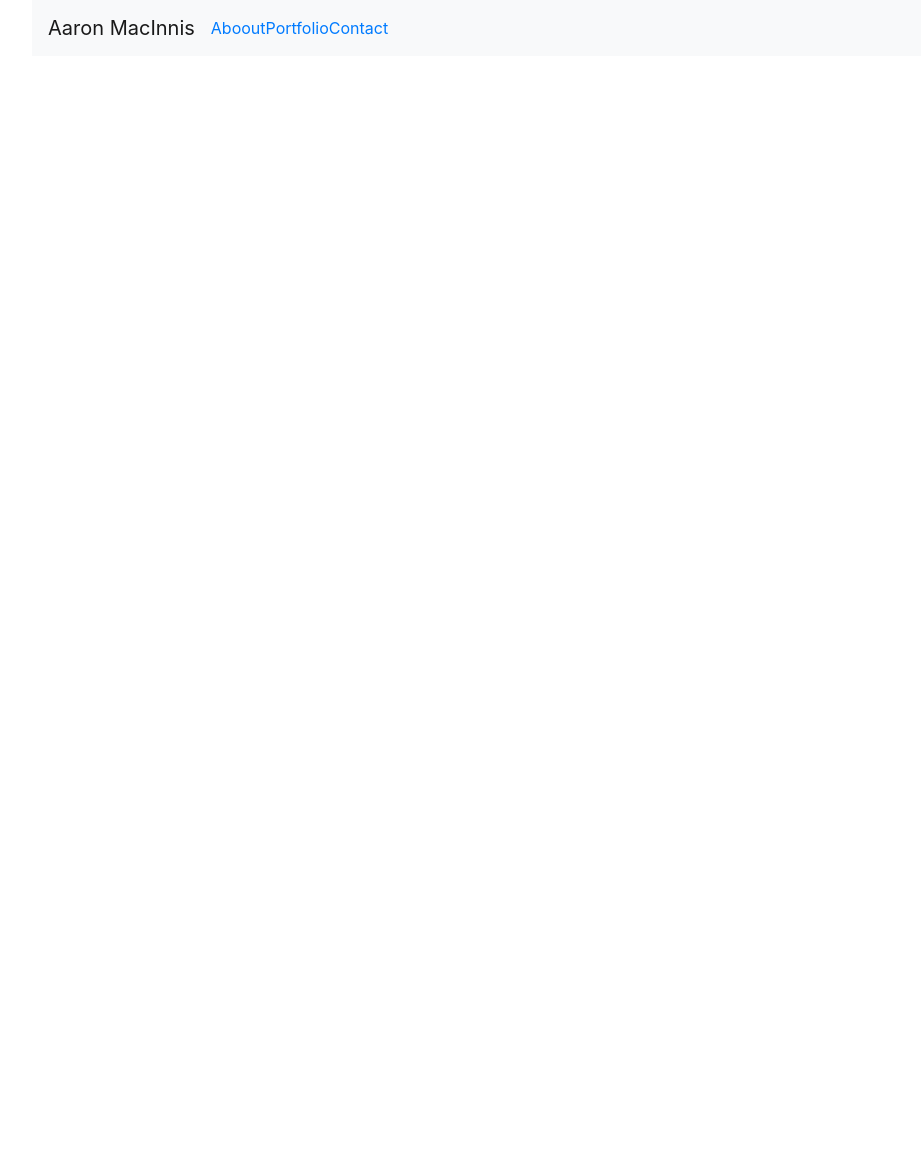
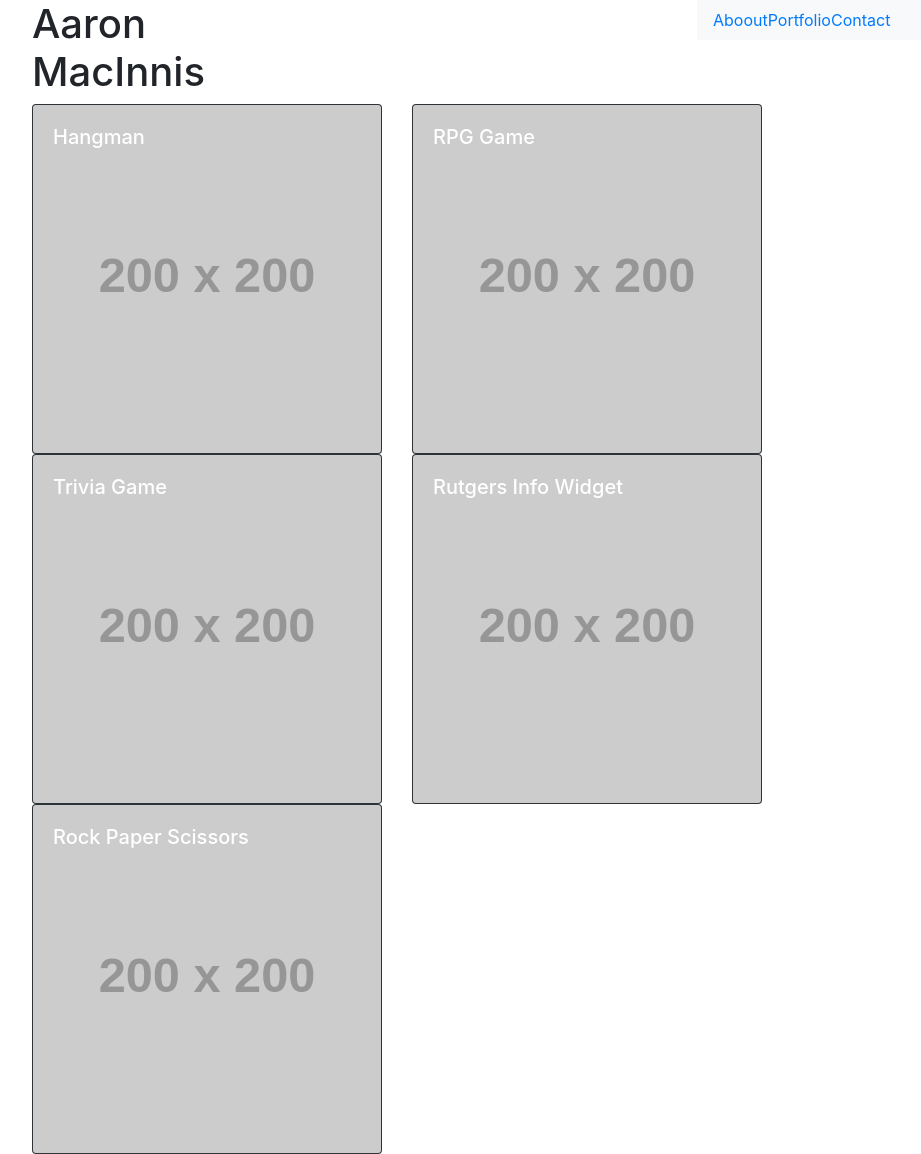
Before and after one commit to Ironam1/Bootstrap-Portfolio, a plain HTML site: page portfolio.html in a window 1280 px wide. Shown: the whole page, without its empty margins (53-974 px from the left). Before the commit the page ends 800 px from the top, so only its background shows below. Drawn offline with nearby package versions, Linux system fonts and the light colour scheme; placeholder pictures from the web are drawn by us.

Commit message:
finished, not styled

```diff
--- a/portfolio.html
+++ b/portfolio.html
@@ -13,8 +13,19 @@
 
     <div class="container">
 
-            <nav class="navbar navbar-expand-lg navbar-light bg-light">
-                    <a class="navbar-brand" href="#">Aaron MacInnis</a>
+        <div class="row">
+
+            <div class="col-md-3">
+                <h1>Aaron MacInnis</h1>
+            </div>
+
+            <div class="col-md-4"></div>
+
+            <div class="col-md-4">
+
+                <nav class="navbar navbar-expand-lg navbar-light bg-light">
+
+                <!-- <a class="navbar-brand" href="#">Aaron MacInnis</a> -->
 
                     <a href="index.html">Aboout</a>
                     <a href="portfolio.html">Portfolio</a>
@@ -22,11 +33,77 @@
 
                 </nav>
 
-    </div>
+            </div>
+
+        </div>
+</div>
 
     <div class="container">
 
+        <div class="row">
 
+            <div class="col-md-4">
+                <div class="card bg-dark text-white">
+                    <img src="https://via.placeholder.com/200" class="card-img" alt="...">
+                    <div class="card-img-overlay">
+                      <h5 class="card-title">Hangman</h5>
+
+                    </div>
+                  </div>
+
+            </div>
+
+            <div class="col-md-4">
+                <div class="card bg-dark text-white">
+                    <img src="https://via.placeholder.com/200" class="card-img" alt="...">
+                    <div class="card-img-overlay">
+                      <h5 class="card-title">RPG Game</h5>
+
+                    </div>
+                  </div>
+
+            </div>
+        </div>
+
+        <div class="row">
+
+            <div class="col-md-4">
+                <div class="card bg-dark text-white">
+                    <img src="https://via.placeholder.com/200" class="card-img" alt="...">
+                    <div class="card-img-overlay">
+                      <h5 class="card-title">Trivia Game</h5>
+
+                    </div>
+                  </div>
+
+            </div>
+
+            <div class="col-md-4">
+                <div class="card bg-dark text-white">
+                    <img src="https://via.placeholder.com/200" class="card-img" alt="...">
+                    <div class="card-img-overlay">
+                      <h5 class="card-title">Rutgers Info Widget</h5>
+
+                    </div>
+                  </div>
+
+            </div>
+        </div>
+
+            <div class="row">
+
+                <div class="col-md-4">
+                    <div class="card bg-dark text-white">
+                        <img src="https://via.placeholder.com/200" class="card-img" alt="...">
+                        <div class="card-img-overlay">
+                          <h5 class="card-title">Rock Paper Scissors</h5>
+
+                        </div>
+                      </div>
+
+                </div>
+            </div>
+        </div>
     </div>
 </body>
 </html>
```
Also changed, not shown: contact.html (+17 -1 lines).
